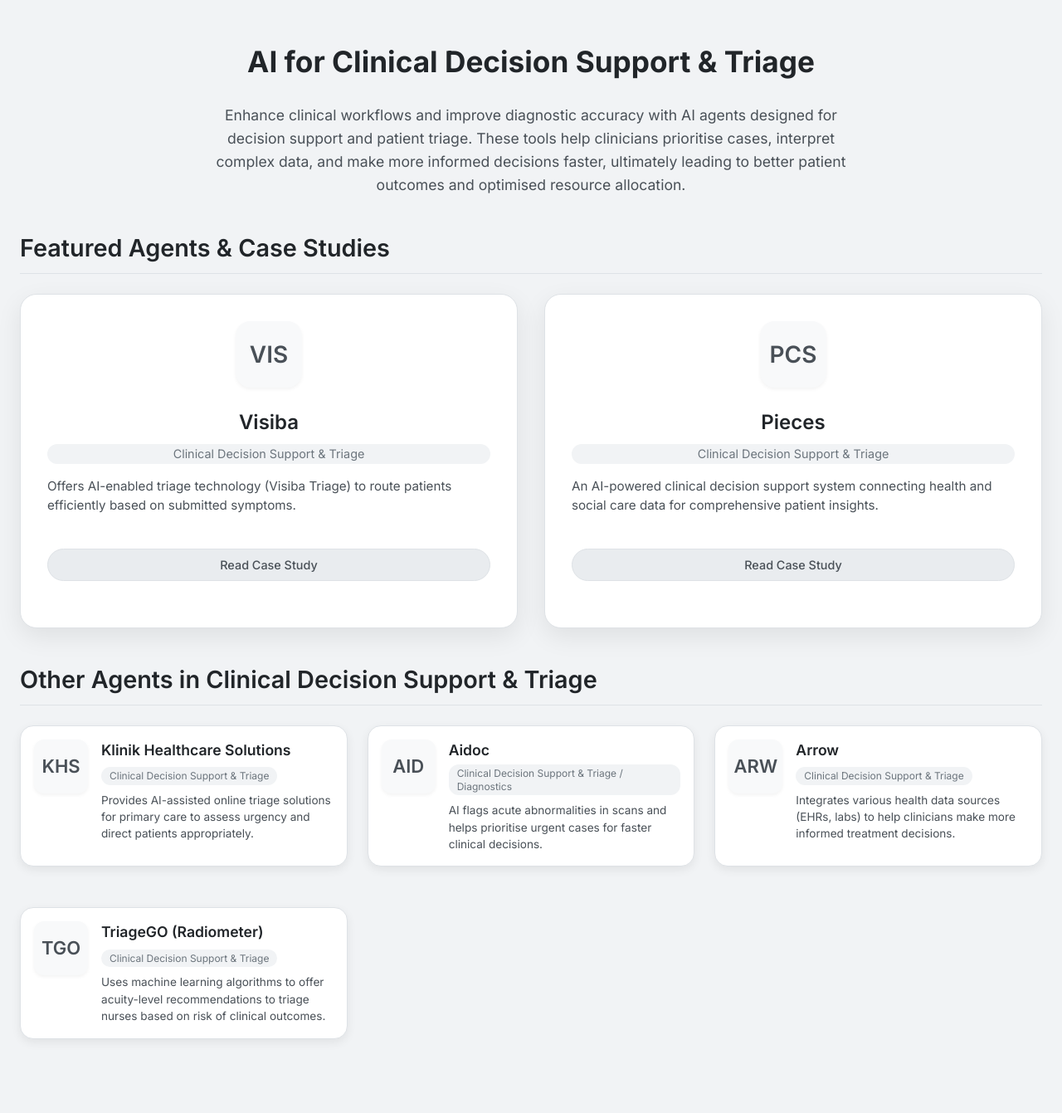
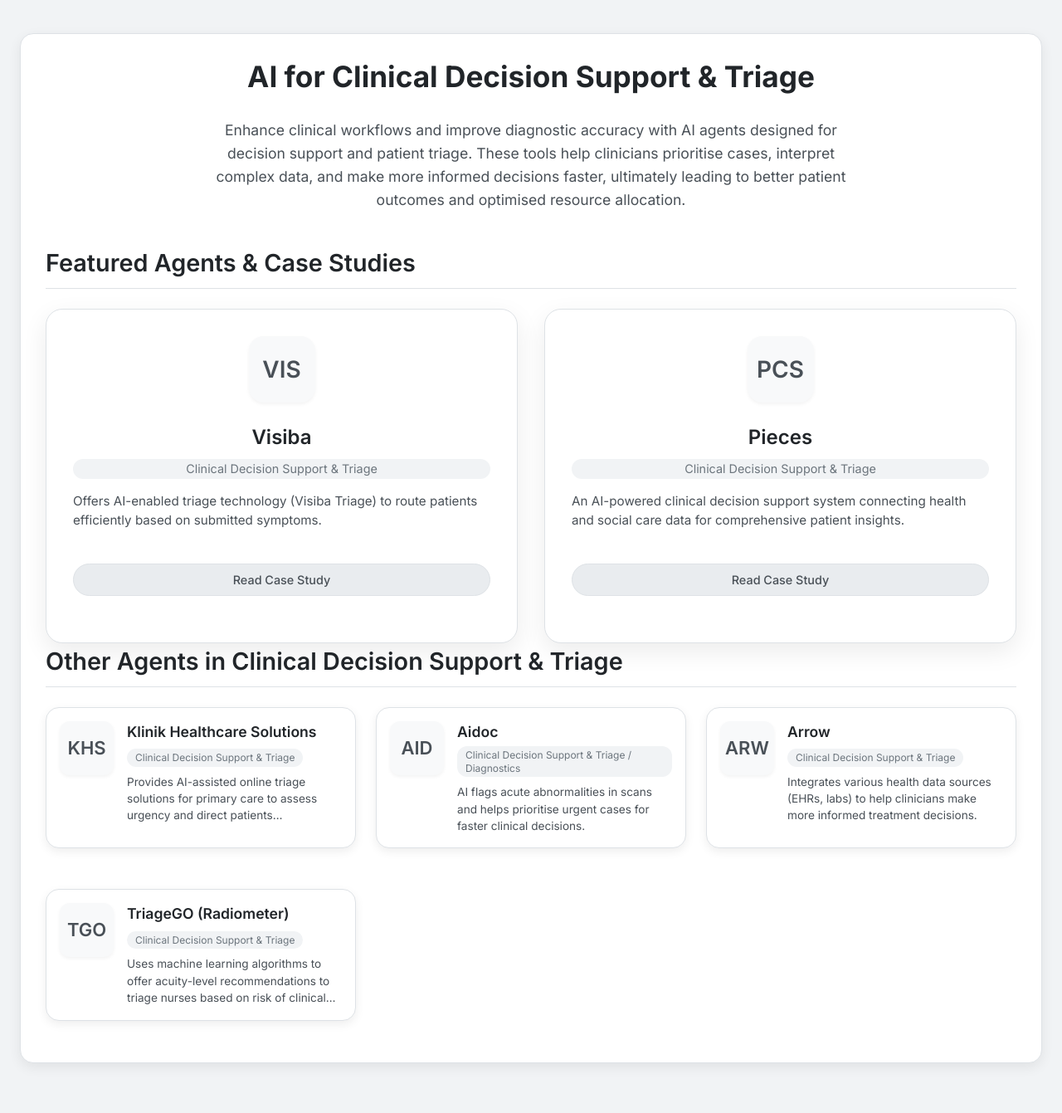
Before and after one commit to nhs-analystx/synapster, a Jekyll site: the page clinical.html, which Jekyll copies as it is, in a window 1280 px wide. Shown: the whole page at 83% size. Built offline with Jekyll 4.4.1, drawn with Linux system fonts in a browser that asks for light colours; nearby versions of some CDN libraries.

Commit message:
Update clinical.html

```diff
--- a/clinical.html
+++ b/clinical.html
@@ -13,6 +13,7 @@
             --bg-main: #f1f3f5; /* Main background grey */
             --card-bg: #ffffff; /* White cards */
             --card-hover-bg: #f8f9fa; /* Slightly off-white hover */
+            --frame-bg: #ffffff; /* Background for the frame container */
             --text-primary: #212529; /* Very Dark Grey */
             --text-secondary: #495057; /* Dark Grey */
             --text-muted: #6c757d;   /* Medium Grey */
@@ -33,6 +34,20 @@
             color: var(--text-primary);
         }
 
+        /* Page Frame Container Styles */
+        #page-frame-container {
+            background-color: var(--frame-bg);
+            border: 1px solid var(--border-color);
+            border-radius: 16px; /* Match card rounding */
+            padding: 25px 30px; /* Internal padding */
+            box-shadow: 0 5px 15px var(--shadow-color);
+            margin-top: 1.5rem; /* Space above frame */
+            margin-bottom: 1.5rem; /* Space below frame */
+            max-width: 1400px; /* Max width */
+            margin-left: auto;
+            margin-right: auto;
+        }
+
         /* Page Titles */
         .page-title {
             font-size: 2.2rem; font-weight: 700; color: var(--text-primary);
@@ -43,6 +58,9 @@
             font-size: 1.8rem; font-weight: 600; color: var(--text-primary);
             margin-top: 2.5rem; margin-bottom: 1.5rem; padding-bottom: 0.5rem;
             border-bottom: 1px solid var(--border-color);
+        }
+         .section-title:first-of-type {
+             margin-top: 0; /* Remove top margin for the first section title inside frame */
          }
         .intro-text {
             font-size: 1.1rem; color: var(--text-secondary);
@@ -157,8 +175,10 @@
 
         /* Main Content Area */
         main {
-            padding: 2rem 1.5rem; max-width: 1400px; margin: 1rem auto 2rem auto;
-            width: 100%; box-sizing: border-box;
+            /* Remove specific padding/margin, handled by frame */
+            padding: 1rem 1.5rem; /* Add some padding around the frame */
+            width: 100%;
+            box-sizing: border-box;
         }
         .grid { display: grid; gap: 25px; }
         .grid-cols-1 { grid-template-columns: repeat(1, minmax(0, 1fr)); }
@@ -171,7 +191,8 @@
 
         /* Responsive Adjustments */
         @media (max-width: 768px) {
-             main { padding: 1.5rem 1rem; margin: 1rem auto; }
+             main { padding: 1rem; } /* Adjust main padding */
+             #page-frame-container { padding: 15px 20px; margin-top: 1rem; margin-bottom: 1rem; } /* Adjust frame padding */
              .page-title { font-size: 1.8rem; }
              .section-title { font-size: 1.5rem; }
              .intro-text { font-size: 1rem; }
@@ -183,6 +204,7 @@
 </head>
 <body>
     <main>
+        <div id="page-frame-container">
             <h1 class="page-title">AI for Clinical Decision Support & Triage</h1>
             <p class="intro-text">
                 Enhance clinical workflows and improve diagnostic accuracy with AI agents designed for decision support and patient triage. These tools help clinicians prioritise cases, interpret complex data, and make more informed decisions faster, ultimately leading to better patient outcomes and optimised resource allocation.
@@ -283,8 +305,7 @@
 
                       </div>
             </section>
-
-    </main>
+        </div> </main>
 
     <script>
         // JavaScript for Expand/Collapse functionality
```
Lines whose indentation alone changed are shown as unchanged.
